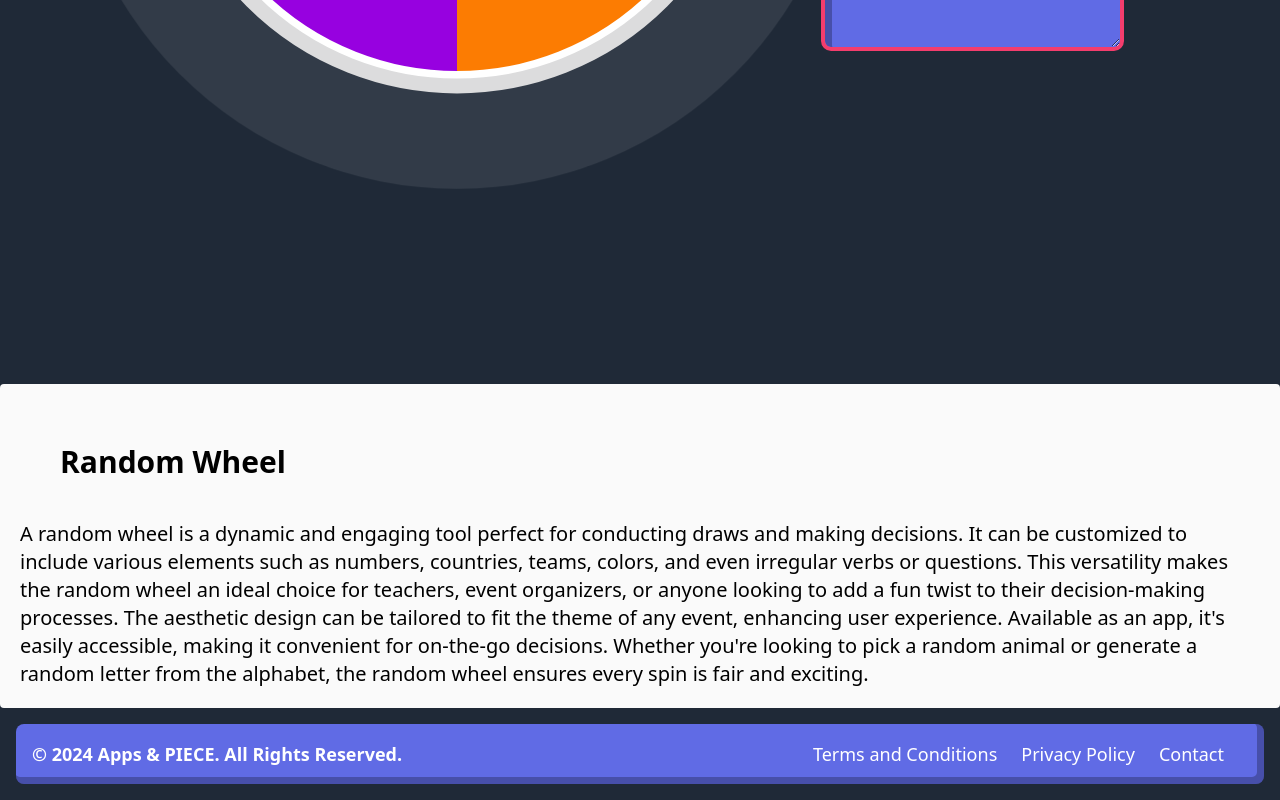
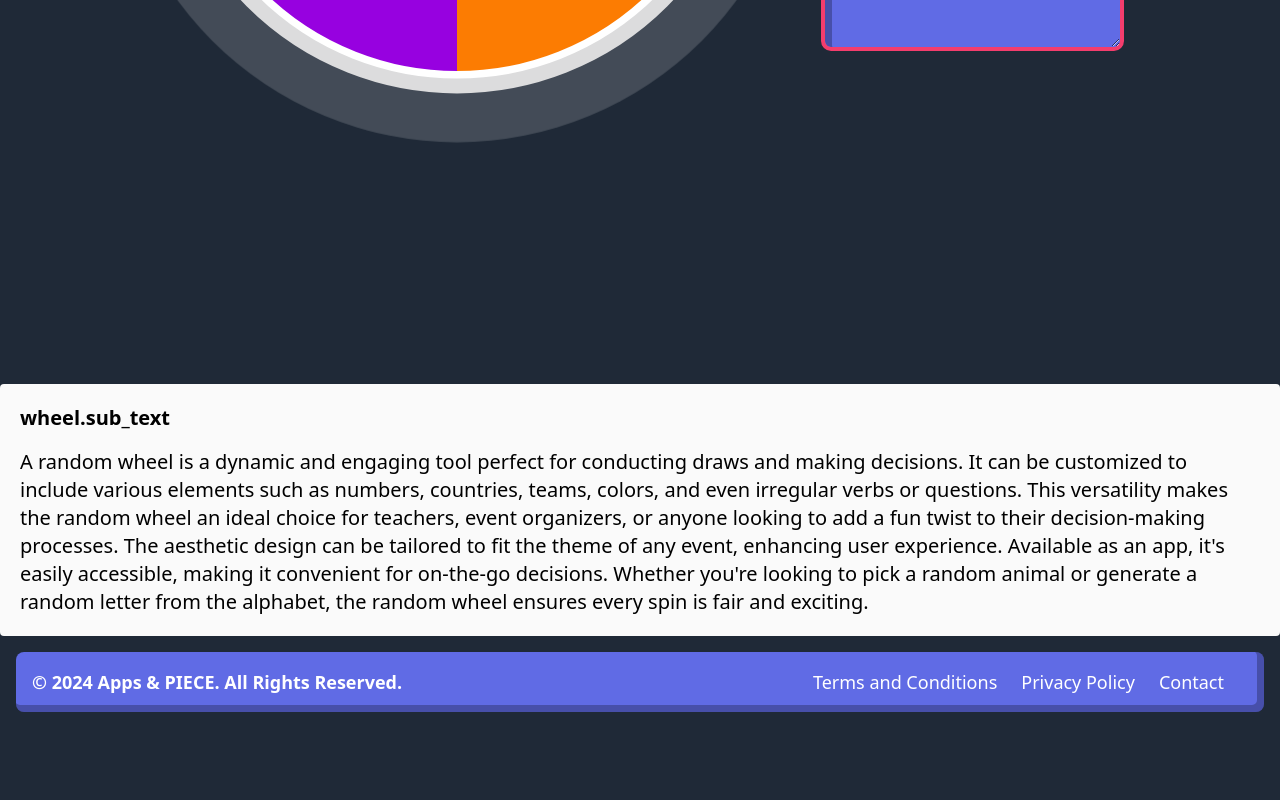
Before and after one commit to byimanol/appsPIECE, a Next.js app: page /en/wheel in a window 1280 px wide. Shown: the part 696-1496 px from the top of the page. After the commit the page ends 1424 px from the top, so only its background shows below. Built offline with nearby package versions, Linux system fonts and the light colour scheme.

Commit message:
seo texto descricion titulo

```diff
--- a/src/app/[locale]/wheel/page.tsx
+++ b/src/app/[locale]/wheel/page.tsx
@@ -36,7 +36,7 @@
         <Wheel></Wheel>
 
         <div className='bg-neutral-50 text-xl p-5 rounded mt-40'>
-          <h1 className='m-10 text-3xl font-bold '>{t('title')}</h1>
+          <p className='text-xl font-semibold mb-4'>{t('sub_text')}</p>
           <p className='bg-neutral-50'>{t('text')}</p>
         </div>
 
```
